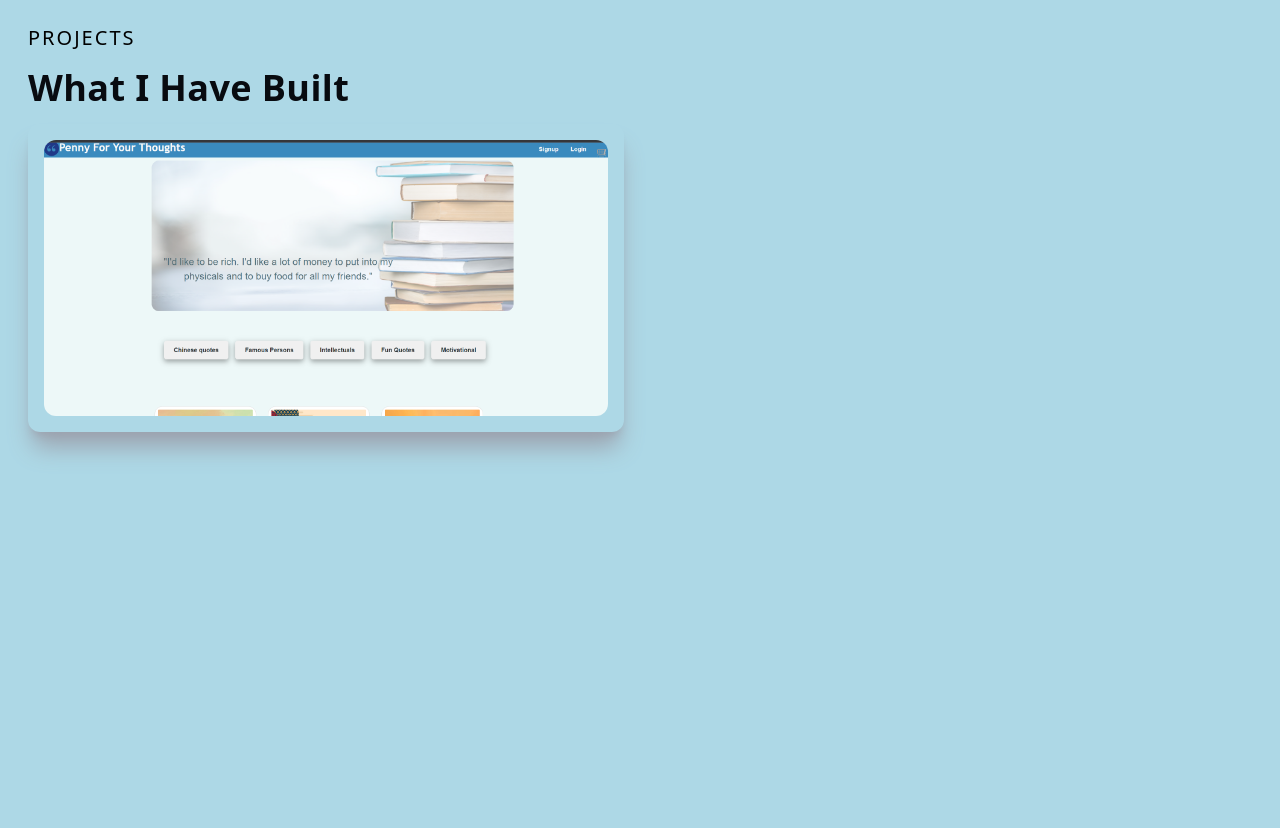
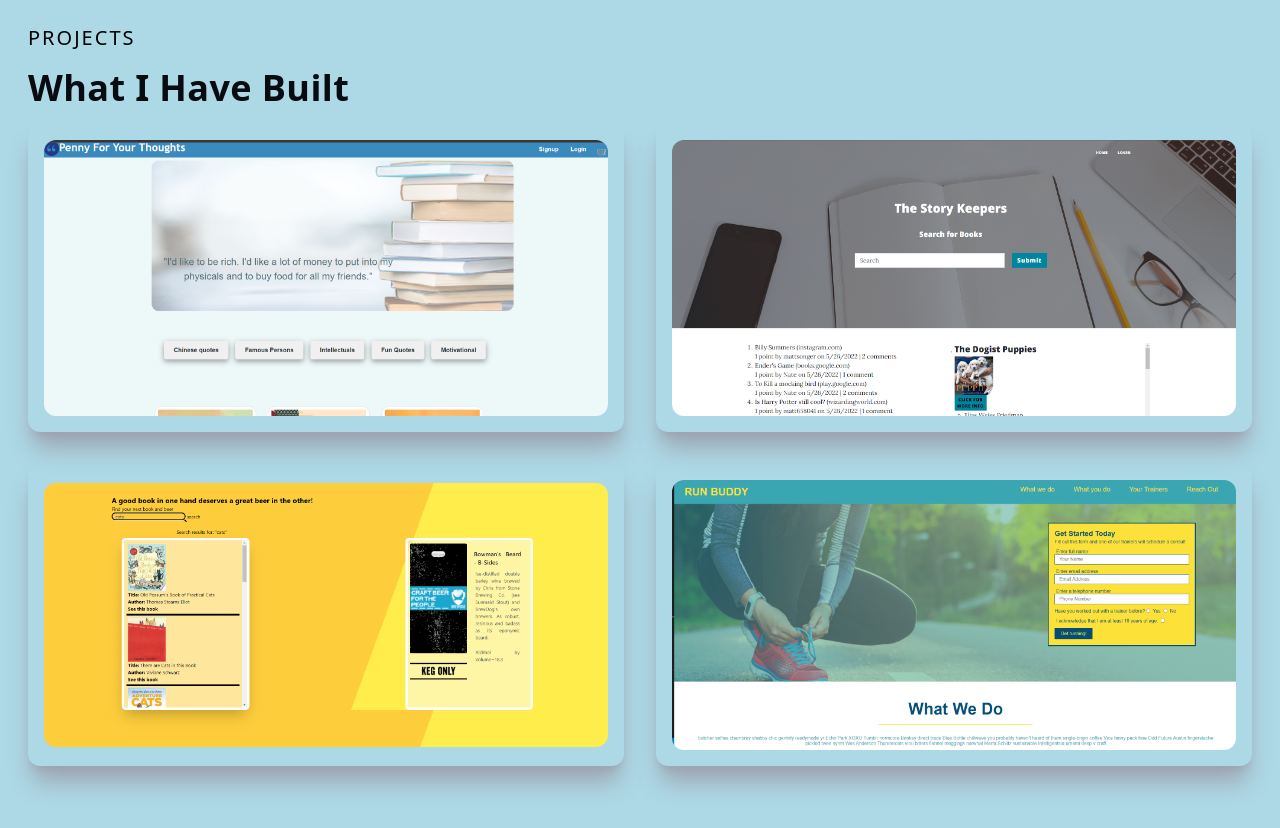
Before and after one commit to Matt658041/MLB-Nextjs-profile, a Next.js app: page / in a window 1280 px wide. Shown: the part 2440-3268 px from the top of the page. Before the commit the page ends 2936 px from the top, so only its background shows below. Built offline with nearby package versions, Linux system fonts and the light colour scheme.

Commit message:
finished projects.jsx

```diff
--- a/components/Projects.jsx
+++ b/components/Projects.jsx
@@ -2,6 +2,9 @@ import Image from 'next/image';
 import Link from 'next/link';
 import React from 'react';
 import propertyImg from '../public/assets/projects/pennyproject.png'
+import bookImg from '../public/assets/projects/Screenshot-for-portfolio.png'
+import beerImg from '../public/assets/projects/Screenshot-for-first-prjt.png'
+import runImg from '../public/assets/projects/running.png'
 
 
 
@@ -25,6 +28,36 @@ const Projects = () => {
                 </Link>
              </div>
             </div>
+            <div className='relative flex items-center justify-center h-auto w-full shadow-xl shadow-gray-400 rounded-xl p-4 group hover:bg-gradient-to-r from-[#5651e5] to-[#709dff]' >
+             <Image className='rounded-xl group-hover:opacity-10' src={bookImg} alt='/'/>
+             <div className='hidden group-hover:block absolute top-[50%] left-[50%] translate-x-[-50%] translate-y-[-50%]'>
+              <h3 className='text-2xl text-white tracking-wider text-center'>The Story Keepers</h3>
+              <p className='pb-4 pt-2 text-white text-center'>Express MongoDB Bootstrap</p>
+                <Link href='http://storykeepers.herokuapp.com/ '>
+                <p className='text-center py-3 rounded-lg bg-white text-black font-bold text-lg cursor-pointer'>View on Heroku</p>
+                </Link>
+             </div>
+            </div>
+            <div className='relative flex items-center justify-center h-auto w-full shadow-xl shadow-gray-400 rounded-xl p-4 group hover:bg-gradient-to-r from-[#5651e5] to-[#709dff]' >
+             <Image className='rounded-xl group-hover:opacity-10' src={beerImg} alt='/'/>
+             <div className='hidden group-hover:block absolute top-[50%] left-[50%] translate-x-[-50%] translate-y-[-50%]'>
+              <h3 className='text-2xl text-white tracking-wider text-center'>Sip and Read</h3>
+              <p className='pb-4 pt-2 text-white text-center'>Html CSS Javascript </p>
+                <Link href='https://kimberlyannyo.github.io/sip-and-read '>
+                <p className='text-center py-3 rounded-lg bg-white text-black font-bold text-lg cursor-pointer'>View on Git Hub</p>
+                </Link>
+             </div>
+            </div>
+            <div className='relative flex items-center justify-center h-auto w-full shadow-xl shadow-gray-400 rounded-xl p-4 group hover:bg-gradient-to-r from-[#5651e5] to-[#709dff]' >
+             <Image className='rounded-xl group-hover:opacity-10' src={runImg} alt='/'/>
+             <div className='hidden group-hover:block absolute top-[50%] left-[50%] translate-x-[-50%] translate-y-[-50%]'>
+              <h3 className='text-2xl text-white tracking-wider text-center'>Run Buddy</h3>
+              <p className='pb-4 pt-2 text-white text-center'>Html CSS </p>
+                <Link href='https://matt658041.github.io/run-buddy/ '>
+                <p className='text-center py-3 rounded-lg bg-white text-black font-bold text-lg cursor-pointer'>View on Git Hub</p>
+                </Link>
+             </div>
+            </div>
            </div>
          </div>
        </div>
```
Also changed, not shown: public/assets/projects/running.png (added).
